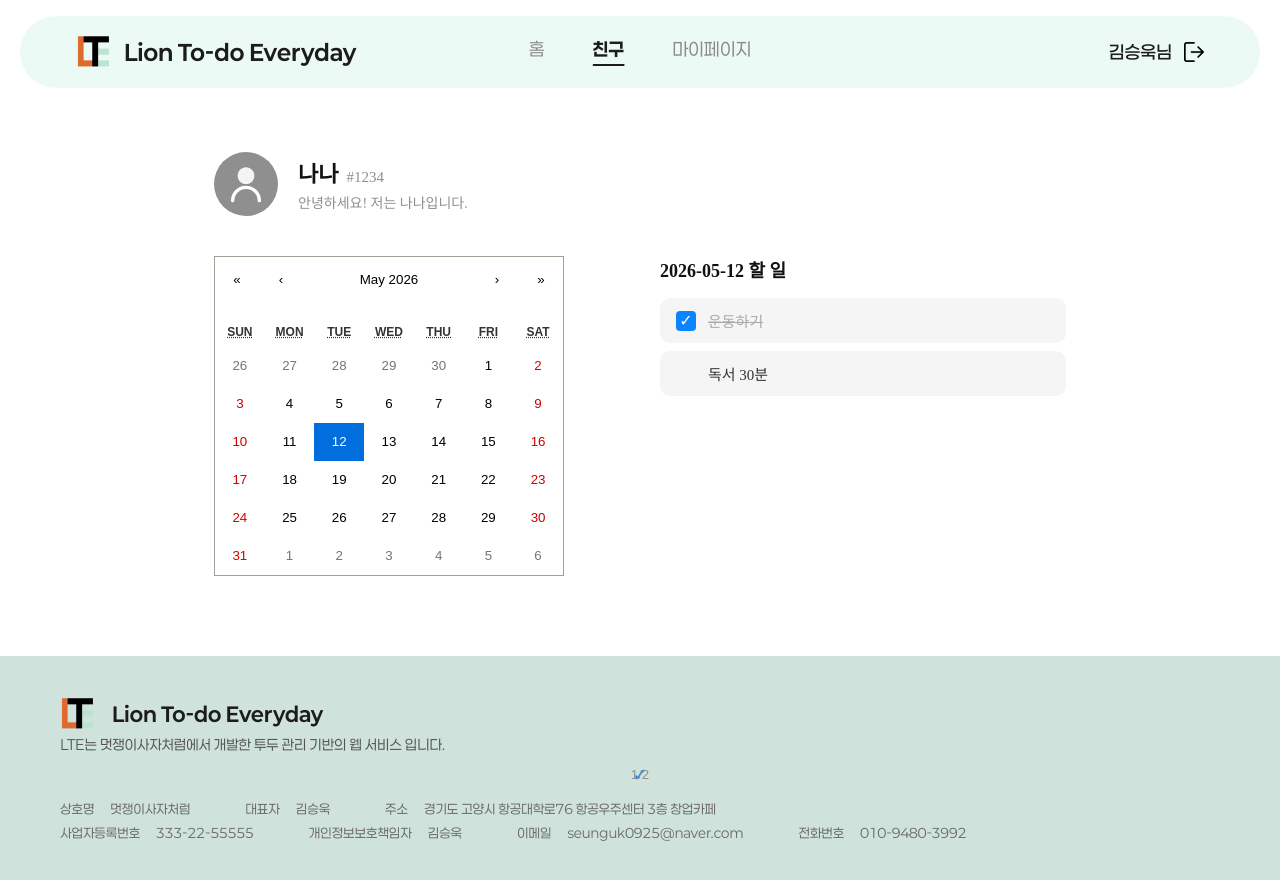
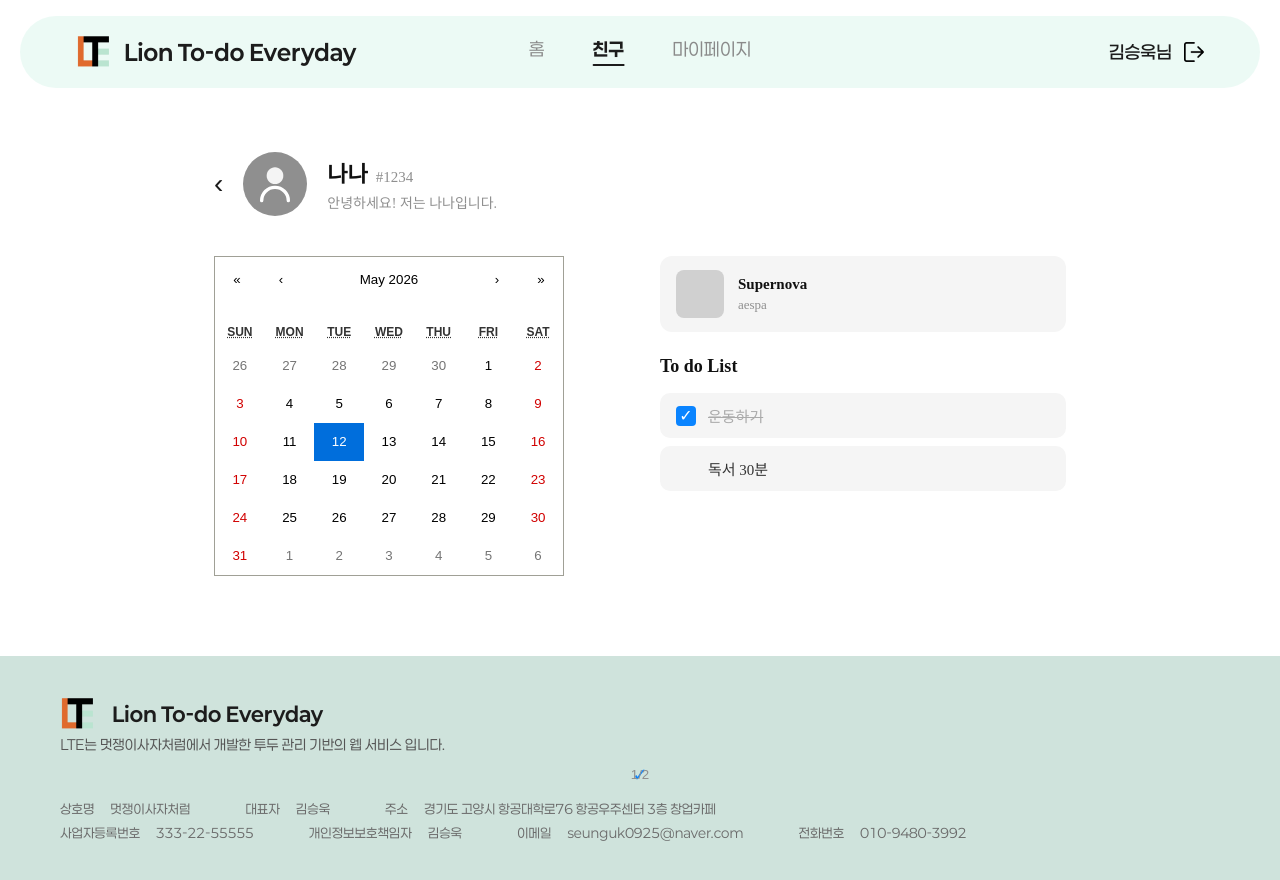
Before and after one commit to kau-likelion-14th/Bamti-Frontend, a React (Create React App) app: page /friends/1 in a window 1280 px wide. Built offline with nearby package versions, Linux system fonts and the light colour scheme.

Commit message:
fix: 폰트 전역 적용 및 친구 상세 페이지 보완
- index.css body에 Paperlogy 폰트 전역 적용
- FriendDetailPage 뒤로가기 버튼 추가
- FriendDetailPage 음악 카드 추가 (song 필드 파싱)
- dummyFriends에 song 더미 데이터 추가

```diff
--- a/src/index.css
+++ b/src/index.css
@@ -1,8 +1,6 @@
 body {
   margin: 0;
-  font-family: -apple-system, BlinkMacSystemFont, 'Segoe UI', 'Roboto', 'Oxygen',
-    'Ubuntu', 'Cantarell', 'Fira Sans', 'Droid Sans', 'Helvetica Neue',
-    sans-serif;
+  font-family: 'Paperlogy', -apple-system, BlinkMacSystemFont, 'Segoe UI', sans-serif;
   -webkit-font-smoothing: antialiased;
   -moz-osx-font-smoothing: grayscale;
 }
--- a/src/pages/FriendPage/FriendDetailPage.js
+++ b/src/pages/FriendPage/FriendDetailPage.js
@@ -1,16 +1,16 @@
 import React, { useState } from "react";
-import { useParams } from "react-router-dom";
+import { useParams, useNavigate } from "react-router-dom";
 import FriendCalendar from "./FriendCalendar";
 import FriendTodo from "./FriendTodo";
 import "../../styles/FriendDetailPage.css";
 
 // 더미 친구 데이터 (실제 서비스에서는 id로 API 조회)
 const dummyFriends = {
-    "1": { id: "1", name: "나나", tag: "1234", bio: "안녕하세요! 저는 나나입니다.", profileImageUrl: null },
-    "2": { id: "2", name: "얀",   tag: "2342", bio: "^^",                          profileImageUrl: null },
-    "3": { id: "3", name: "지말", tag: "1214", bio: "ㅎㅎ",                        profileImageUrl: null },
-    "4": { id: "4", name: "코다", tag: "1223", bio: ";ㅁ;",                        profileImageUrl: null },
-    "5": { id: "5", name: "딜런", tag: "1777", bio: ".",                           profileImageUrl: null },
+    "1": { id: "1", name: "나나", tag: "1234", bio: "안녕하세요! 저는 나나입니다.", song: "Supernova - aespa",       profileImageUrl: null },
+    "2": { id: "2", name: "얀",   tag: "2342", bio: "^^",                          song: "Ditto - NewJeans",        profileImageUrl: null },
+    "3": { id: "3", name: "지말", tag: "1214", bio: "ㅎㅎ",                        song: "APT. - ROSÉ & Bruno Mars", profileImageUrl: null },
+    "4": { id: "4", name: "코다", tag: "1223", bio: ";ㅁ;",                        song: "",                        profileImageUrl: null },
+    "5": { id: "5", name: "딜런", tag: "1777", bio: ".",                           song: "",                        profileImageUrl: null },
 };
 
 // 더미 투두 데이터
@@ -29,6 +29,7 @@ const dummyTodos = {
 // 친구 상세 페이지 컴포넌트
 // URL 파라미터 (:id)로 친구를 특정하고, 해당 친구의 캘린더와 투두를 보여줌
 function FriendDetailPage() {
+    const navigate = useNavigate();
     // URL에서 친구 id 추출 (/friends/:id)
     const { id } = useParams();
 
@@ -43,6 +44,14 @@ function FriendDetailPage() {
     // 선택된 날짜의 투두 목록
     const todosForDate = dummyTodos[id]?.[selectedDate] || [];
 
+    // song 필드를 "제목 - 아티스트" 형식으로 파싱
+    const parseSong = (songStr) => {
+        if (!songStr) return null;
+        const parts = songStr.split(" - ");
+        return { title: parts[0] || songStr, artist: parts[1] || "" };
+    };
+    const songInfo = parseSong(friend?.song);
+
     // 존재하지 않는 친구 id인 경우
     if (!friend) {
         return <div className="friend-detail__not-found">존재하지 않는 친구입니다.</div>;
@@ -51,8 +60,10 @@ function FriendDetailPage() {
     return (
         <div className="friend-detail">
             <div className="friend-detail__inner">
-                {/* 친구 프로필 헤더 */}
+
+                {/* 뒤로가기 버튼 + 친구 프로필 헤더 */}
                 <div className="friend-detail__header">
+                    <button className="friend-detail__back" onClick={() => navigate(-1)}>‹</button>
                     <div className="friend-detail__avatar">
                         {friend.profileImageUrl ? (
                             <img
@@ -75,7 +86,7 @@ function FriendDetailPage() {
                     </div>
                 </div>
 
-                {/* 캘린더 + 투두 영역 */}
+                {/* 캘린더 + 오른쪽 영역 */}
                 <div className="friend-detail__content">
                     {/* 캘린더: 날짜 선택 시 selectedDate 업데이트 */}
                     <FriendCalendar
@@ -83,12 +94,26 @@ function FriendDetailPage() {
                         onDateChange={setSelectedDate}
                     />
 
-                    {/* 선택한 날짜의 투두 목록 */}
-                    <div className="friend-detail__todo-section">
-                        <div className="friend-detail__todo-title">
-                            {selectedDate} 할 일
+                    {/* 오른쪽: 음악 카드 + 투두 목록 */}
+                    <div className="friend-detail__right">
+                        {/* 좋아하는 노래 카드 - 등록한 경우에만 표시 */}
+                        {songInfo && (
+                            <div className="friend-detail__music-card">
+                                <div className="friend-detail__music-thumb" />
+                                <div className="friend-detail__music-info">
+                                    <div className="friend-detail__music-title">{songInfo.title}</div>
+                                    {songInfo.artist && (
+                                        <div className="friend-detail__music-artist">{songInfo.artist}</div>
+                                    )}
+                                </div>
+                            </div>
+                        )}
+
+                        {/* 선택한 날짜의 투두 목록 */}
+                        <div className="friend-detail__todo-section">
+                            <div className="friend-detail__todo-title">To do List</div>
+                            <FriendTodo todos={todosForDate} />
                         </div>
-                        <FriendTodo todos={todosForDate} />
                     </div>
                 </div>
             </div>
@@ -96,7 +121,7 @@ function FriendDetailPage() {
     );
 }
 
-// 기본 유저 아이콘 SVG
+// 프로필 사진 없을 때 쓰는 기본 아이콘 SVG
 function UserIcon() {
     return (
         <svg width="40" height="40" viewBox="0 0 24 24" fill="none" aria-hidden="true">
--- a/src/styles/FriendDetailPage.css
+++ b/src/styles/FriendDetailPage.css
@@ -16,6 +16,18 @@
     align-items: center;
     gap: 20px;
     margin-bottom: 40px;
+}
+
+/* 뒤로가기 버튼 */
+.friend-detail__back {
+    font-size: 28px;
+    background: none;
+    border: none;
+    cursor: pointer;
+    color: #1c1c1c;
+    padding: 0;
+    line-height: 1;
+    flex-shrink: 0;
 }
 
 /* 프로필 아바타 */
@@ -61,12 +73,58 @@
     margin-top: 4px;
 }
 
-/* 캘린더 + 투두 나란히 배치 */
+/* 캘린더 + 오른쪽 영역 나란히 배치 */
 .friend-detail__content {
     display: grid;
     grid-template-columns: 1fr 1fr;
     gap: 40px;
     align-items: flex-start;
+}
+
+/* 오른쪽 컬럼 (음악 + 투두) */
+.friend-detail__right {
+    display: flex;
+    flex-direction: column;
+    gap: 24px;
+}
+
+/* 음악 카드 */
+.friend-detail__music-card {
+    display: flex;
+    align-items: center;
+    gap: 14px;
+    padding: 14px 16px;
+    background: #f5f5f5;
+    border-radius: 12px;
+}
+
+.friend-detail__music-thumb {
+    width: 48px;
+    height: 48px;
+    border-radius: 8px;
+    background: #d0d0d0;
+    flex-shrink: 0;
+}
+
+.friend-detail__music-info {
+    display: flex;
+    flex-direction: column;
+    gap: 4px;
+    min-width: 0;
+}
+
+.friend-detail__music-title {
+    font-size: 15px;
+    font-weight: 700;
+    color: #111;
+    white-space: nowrap;
+    overflow: hidden;
+    text-overflow: ellipsis;
+}
+
+.friend-detail__music-artist {
+    font-size: 13px;
+    color: #8f8f8f;
 }
 
 /* 투두 섹션 */
```
